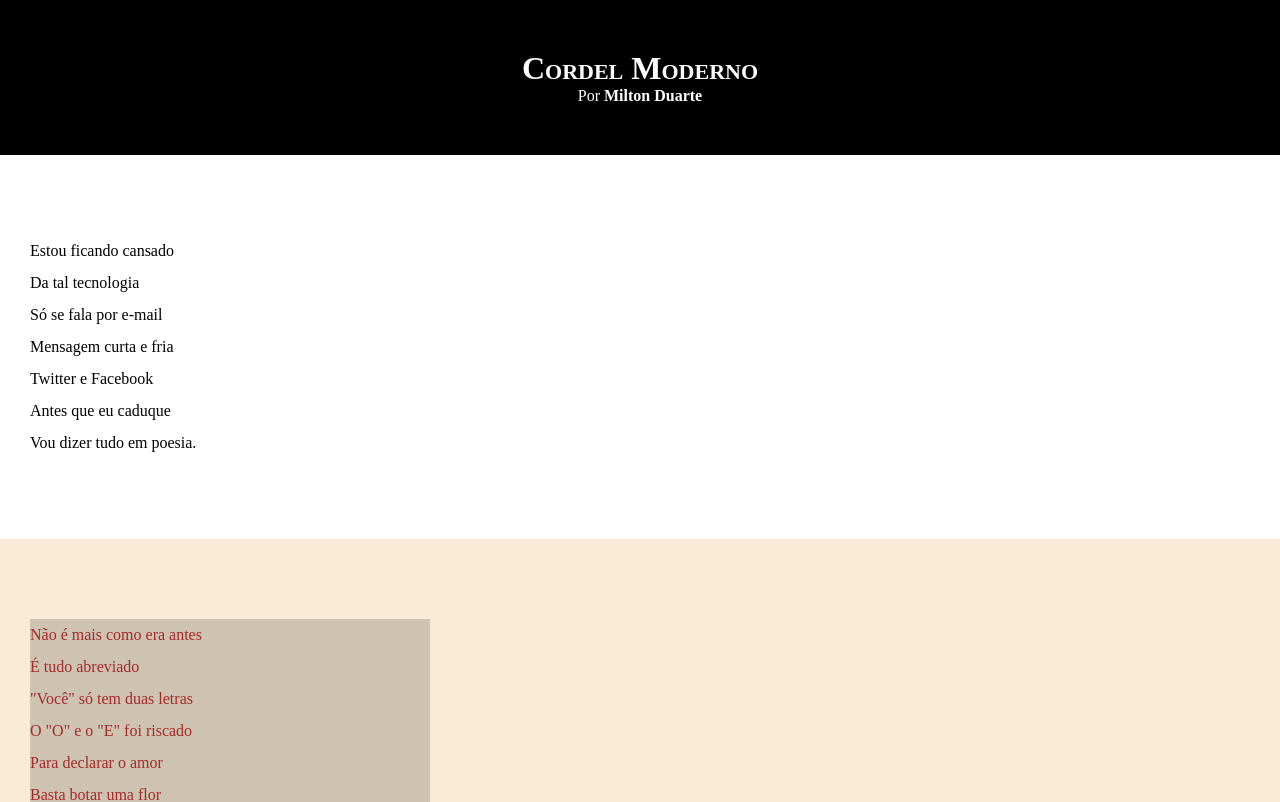
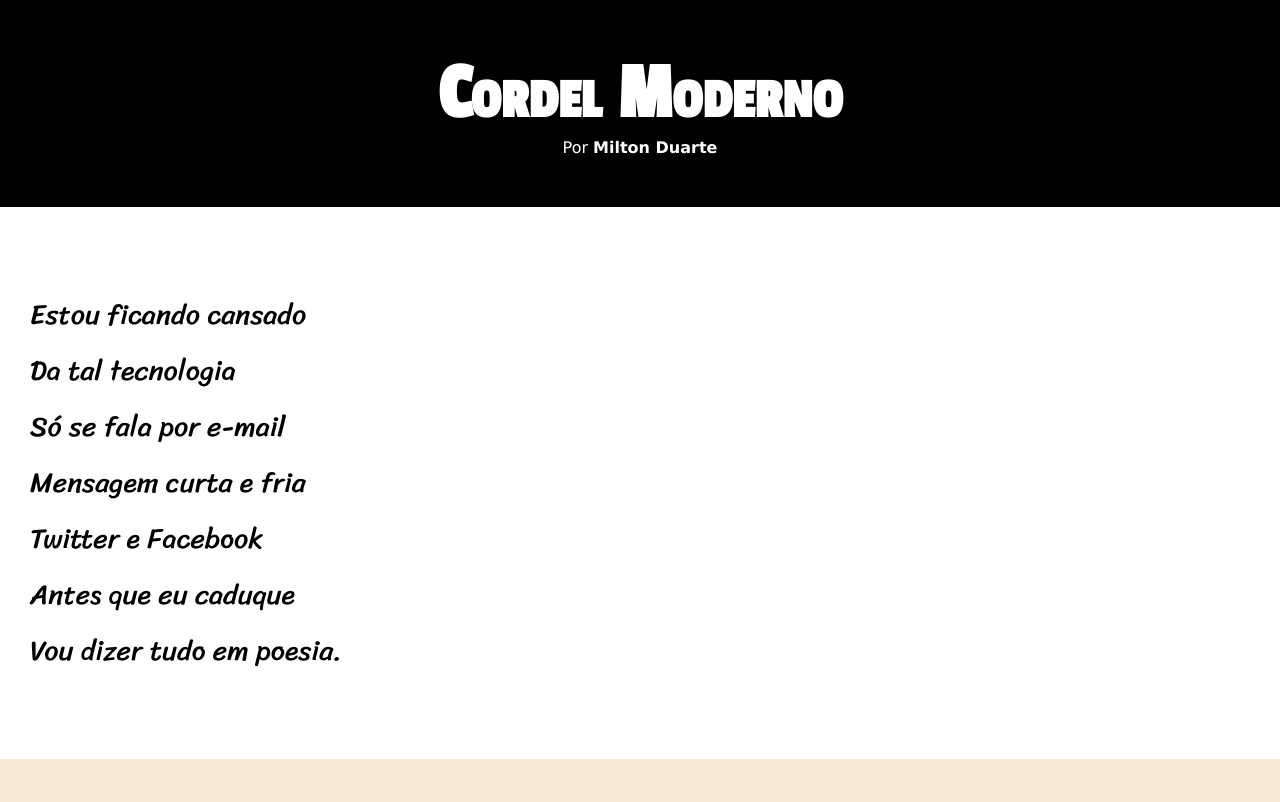
Before and after one commit to MoisesBohrens/HTML-CSS, a plain HTML site: page Exercícios/desafio012/index.html in a window 1280 px wide. Shown: the top 802 px of the page. Drawn offline with Linux system fonts and the light colour scheme.

Commit message:
desafio 12 atualizado

```diff
--- a/Exercícios/desafio012/estilo/style.css
+++ b/Exercícios/desafio012/estilo/style.css
@@ -1,4 +1,14 @@
 @charset "UTF-8";
+
+@import url('https://fonts.googleapis.com/css2?family=Passion+One&display=swap');
+
+@import url('https://fonts.googleapis.com/css2?family=Sriracha&display=swap');
+
+:root{
+    --fonte1: Verdana, Geneva, Tahoma, sans-serif;
+    --fonte2: 'Passion One', sem serifa;
+    --fonte3: 'Sriracha', cursiva;
+}
 
 *{
     padding: 0px;
@@ -8,6 +18,7 @@
 html, body{
     min-height: 100vh;
     background-color: darkgray;
+    font-family: var(--fonte1);
 }
 
 header{
@@ -19,6 +30,8 @@ header{
 header > h1{
     padding-top: 50px;
     font-variant: small-caps;
+    font-family: var(--fonte2);
+    font-size: 10vh;
 }
 
 header > p{
@@ -40,6 +53,8 @@ section{
     padding-bottom: 10vh;
     line-height: 2em;
     padding-left: 30px;
+    font-family: var(--fonte3);
+    font-size: 3.5vh;
 }
 
 section.normal{
@@ -53,7 +68,8 @@ section.imagem{
 }
 
 section.imagem > p{
-    width: 400px;
+    display: inline-block;
+    padding: 5px;
     background-color: rgba(0, 0, 0, 0.178);
 }
 
```
